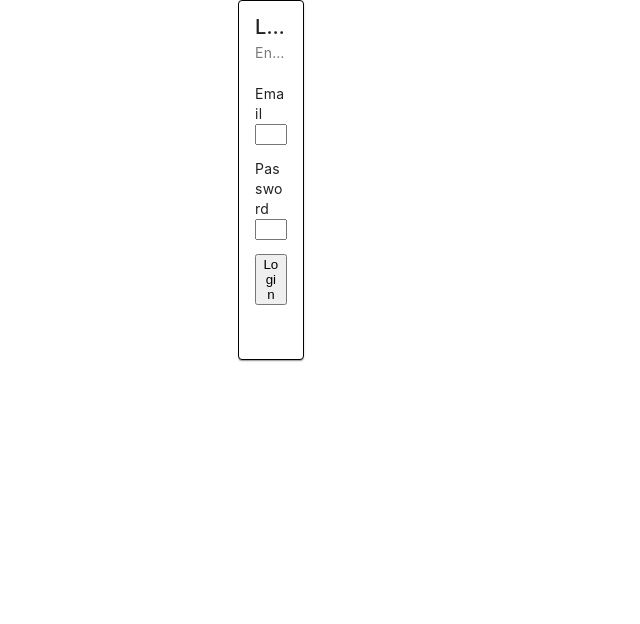
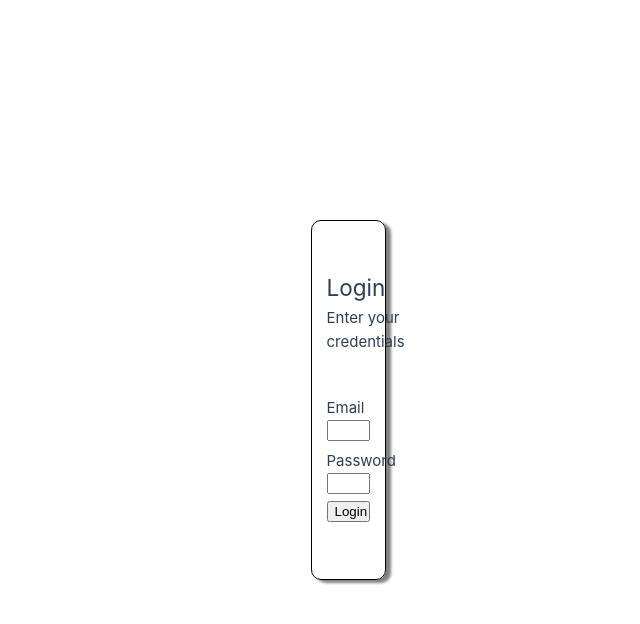
Before and after one commit to maxmakovskiy/diamonds-are-forever, a Vue app in the folder diamonds-vue/: page /sign-in in a window 1280 px wide. Shown: the top 624 px of the page, without its empty margins (183-823 px from the left). Built offline with nearby package versions, Linux system fonts and the light colour scheme.

Commit message:
feat: [auth-front] removing vuetify, redesigning Login

```diff
--- a/diamonds-vue/package.json
+++ b/diamonds-vue/package.json
@@ -15,10 +15,7 @@
     "vue": "^3.5.27",
     "axios": "^1.13.5",
     "pinia": "^3.0.4",
-    "vuetify": "^3.11.8",
     "vue-router": "^5.0.2",
-    "@fontsource/roboto": "^5.2.9",
-    "@mdi/font": "^7.4.47",
     "vee-validate": "^4.15.1",
     "yup": "^1.7.1"
   },
--- a/diamonds-vue/src/App.vue
+++ b/diamonds-vue/src/App.vue
@@ -2,12 +2,5 @@
 </script>
 
 <template>
-<v-layout height="100vh">
-
-
-    <router-view />
-
-</v-layout>
-
-
+  <router-view />
 </template>
--- a/diamonds-vue/src/main.js
+++ b/diamonds-vue/src/main.js
@@ -1,30 +1,9 @@
 import './assets/main.css'
-import '@fontsource/roboto/100.css'
-import '@fontsource/roboto/300.css'
-import '@fontsource/roboto/400.css'
-import '@fontsource/roboto/500.css'
-import '@fontsource/roboto/700.css'
-import '@fontsource/roboto/900.css'
-import '@mdi/font/css/materialdesignicons.css'
 
 import { createApp } from 'vue'
-import { createVuetify } from 'vuetify'
-import * as components from 'vuetify/components'
-import * as directives from 'vuetify/directives'
 import { createPinia } from 'pinia'
 
 import App from './App.vue'
 import { router } from '@/router'
 
-const vuetify = createVuetify({
-  components,
-  directives,
-  theme: {
-    defaultTheme: 'light',
-  },
-  icons: {
-    defaultSet: 'mdi',
-  },
-})
-
-createApp(App).use(vuetify).use(createPinia()).use(router).mount('#app')
+createApp(App).use(createPinia()).use(router).mount('#app')
--- a/diamonds-vue/src/pages/Login.vue
+++ b/diamonds-vue/src/pages/Login.vue
@@ -19,25 +19,17 @@ async function onSubmit(values) {
 </script>
 
 <template>
-  <v-layout justify="center" align-items="center">
-  <v-card
-    class="mx-auto my-8"
-    elevation="16"
-    width="30%"
-    height="45%"
-  >
-    <v-card-item>
-      <v-card-title>
-        Login
-      </v-card-title>
+  <div class="page-container">
+    <div class="form-container">
+      <div class="header">
+        <h2>Login</h2>
 
-      <v-card-subtitle>
-        Enter your credentials
-      </v-card-subtitle>
-    </v-card-item>
+        <p>
+          Enter your credentials
+        </p>
+      </div>
 
-    <v-card-text>
-      <Form class="form-container" @submit="onSubmit" :validation-schema="schema" v-slot="{ errors, isSubmitting }">
+      <Form @submit="onSubmit" :validation-schema="schema" v-slot="{ errors, isSubmitting }">
         <div class="form-group">
             <label>Email</label>
             <Field name="username" type="text" class="form-control" :class="{ 'is-invalid': errors.username }" />
@@ -55,16 +47,41 @@ async function onSubmit(values) {
             </button>
         </div>
       </Form>
+
       <Alert />
-    </v-card-text>
-  </v-card>
-</v-layout>
+
+    </div>
+  </div>
 </template>
 
 <style scoped>
+.page-container {
+  display: flex;
+  flex-direction: column;
+  height: 100%;
+  width: 100%;
+  justify-content: center;
+  align-items: center;
+}
+
 .form-container {
   display: flex;
   flex-direction: column;
+  justify-content: space-evenly;
+
+  min-height: 45%;
+  width: 35%;
+
+  border: 1px solid black;
+  border-radius: 10px;
+  padding: 1em;
+  box-shadow: 5px 3px 3px gray;
+}
+
+.header {
+  display: flex;
+  flex-direction: column;
+  align-items: start;
 }
 
 .form-group {
@@ -74,8 +91,6 @@ async function onSubmit(values) {
   margin: 0.5em 0;
 }
 
-.v-card {
-  border: 1pt solid black;
-}
+
 
 </style>
```
